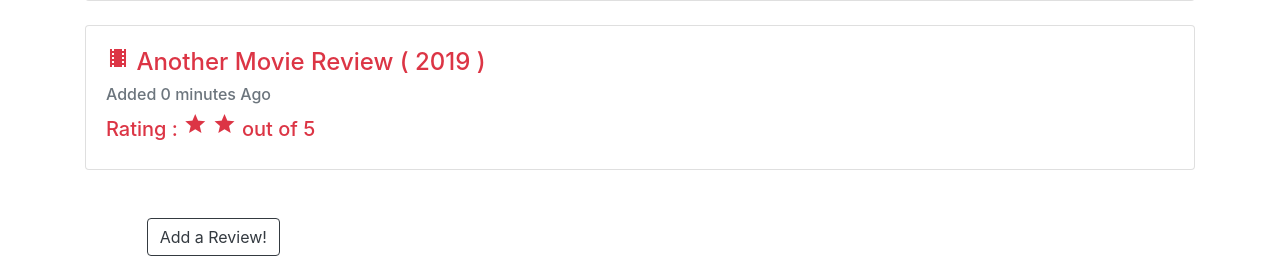
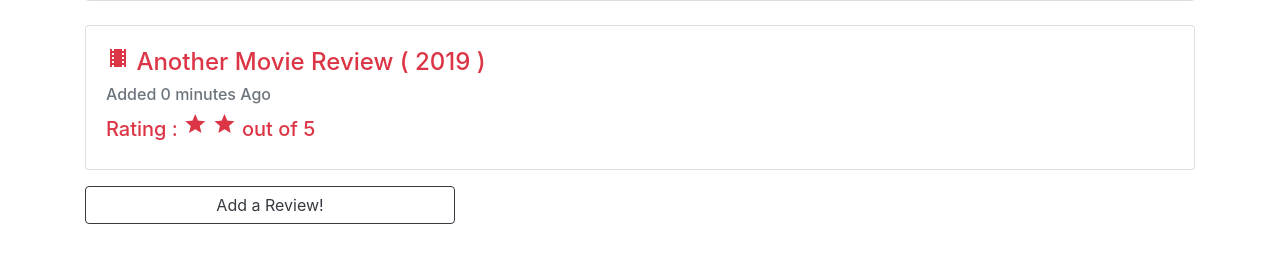
Before and after one commit to cmkishores/movie_review, a Django app: page /reviews/ in a window 1280 px wide. Shown: the part 624-880 px from the top of the page. After the commit the page ends 848 px from the top, so only its background shows below. Run offline with Django 3.2, Linux system fonts and the light colour scheme; a user stored in the database is signed in; data comes from the database, SQL or seed files in the repository; some libraries are stand-ins or nearby versions.

Commit message:
Change to index and home for button placement

```diff
--- a/templates/home.html
+++ b/templates/home.html
@@ -28,12 +28,13 @@
 
             {% endfor %}
   	</ul>
+     {% if request.user.is_authenticated %}
+
+          <a class = "btn btn-outline-dark col-md-4" href="{% url 'addreview' %}">Add a Review!</a>
+          {% endif %}
+
   </div>
-        {% if request.user.is_authenticated %}
-        <div class="col-md-4 mt-5 text-center">
-          <a class = "btn btn-outline-dark md-4" href="{% url 'addreview' %}">Add a Review!</a>
-          {% endif %}
-        </div>
+
 
 
 
--- a/templates/index.html
+++ b/templates/index.html
@@ -13,11 +13,11 @@
 
  		 <a href="{% url 'home' %}" class="btn btn-outline-success btn-lg btn-block mt-5" role="button">Movie Reviews</a>
 
- 		 <a class="btn btn-danger font-weight-bold ml-5 mr-5 md-4 mt-5" href="{% url 'logout' %}"> Log out </a>
-
+ 		 <a class="btn btn-danger font-weight-bold col-ml-5 mr-5 md-4 mt-5" href="{% url 'logout' %}"> Log out </a>
+ 		 <p>
  		 <a class="btn btn-outline-danger font-weight-bold col-ml-5 md-4 mt-5" href="{% url 'password_reset' %}" >Reset Password</a>
  		 <a class="btn btn-outline-danger font-weight-bold col-ml-5 md-4 mt-5"href="{% url 'password_change' %}" >Change Password</a>
-
+ 		</p>
 
 	{% else %}
   		<div class="alert alert-danger col-md-4" role="alert">
```
